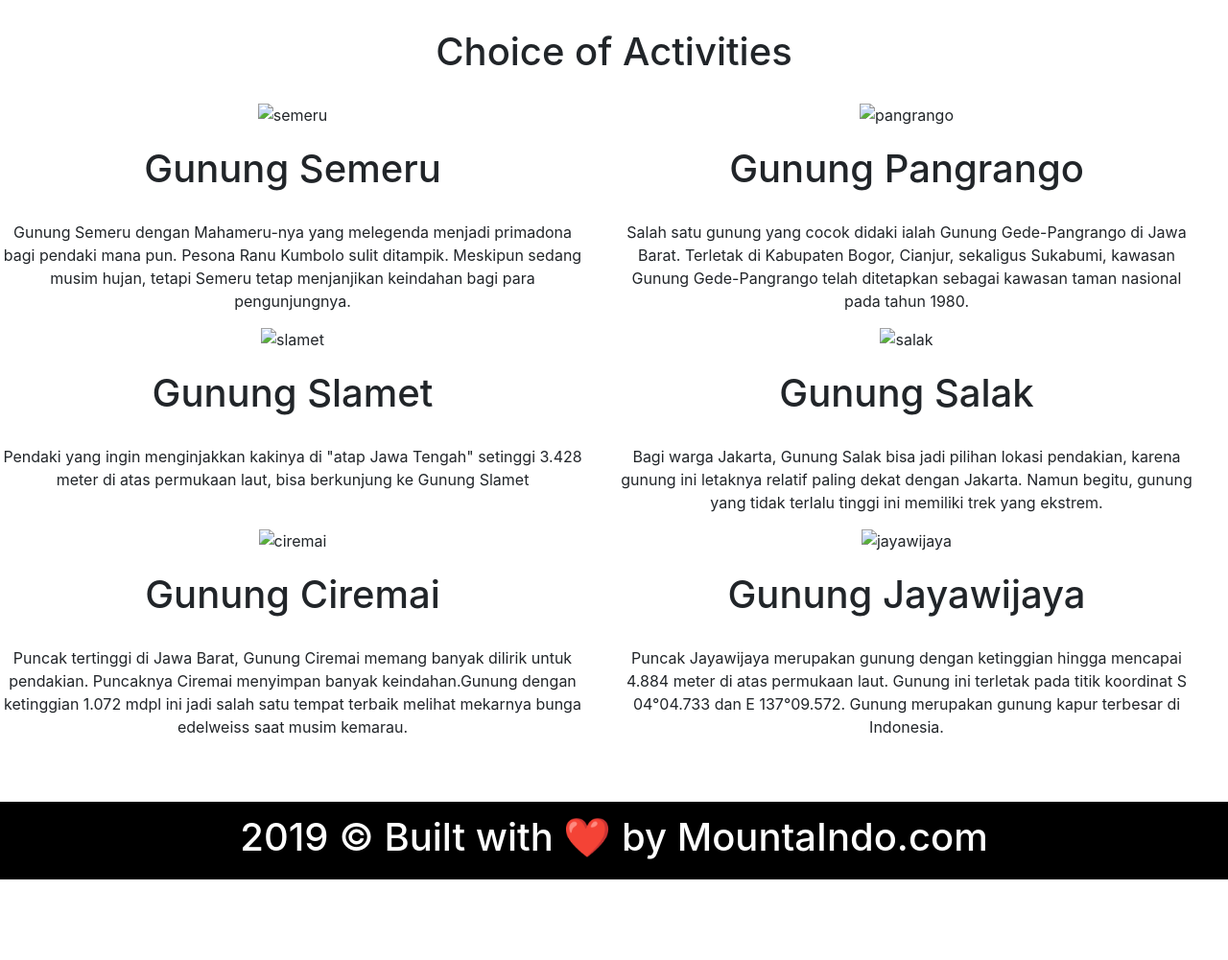
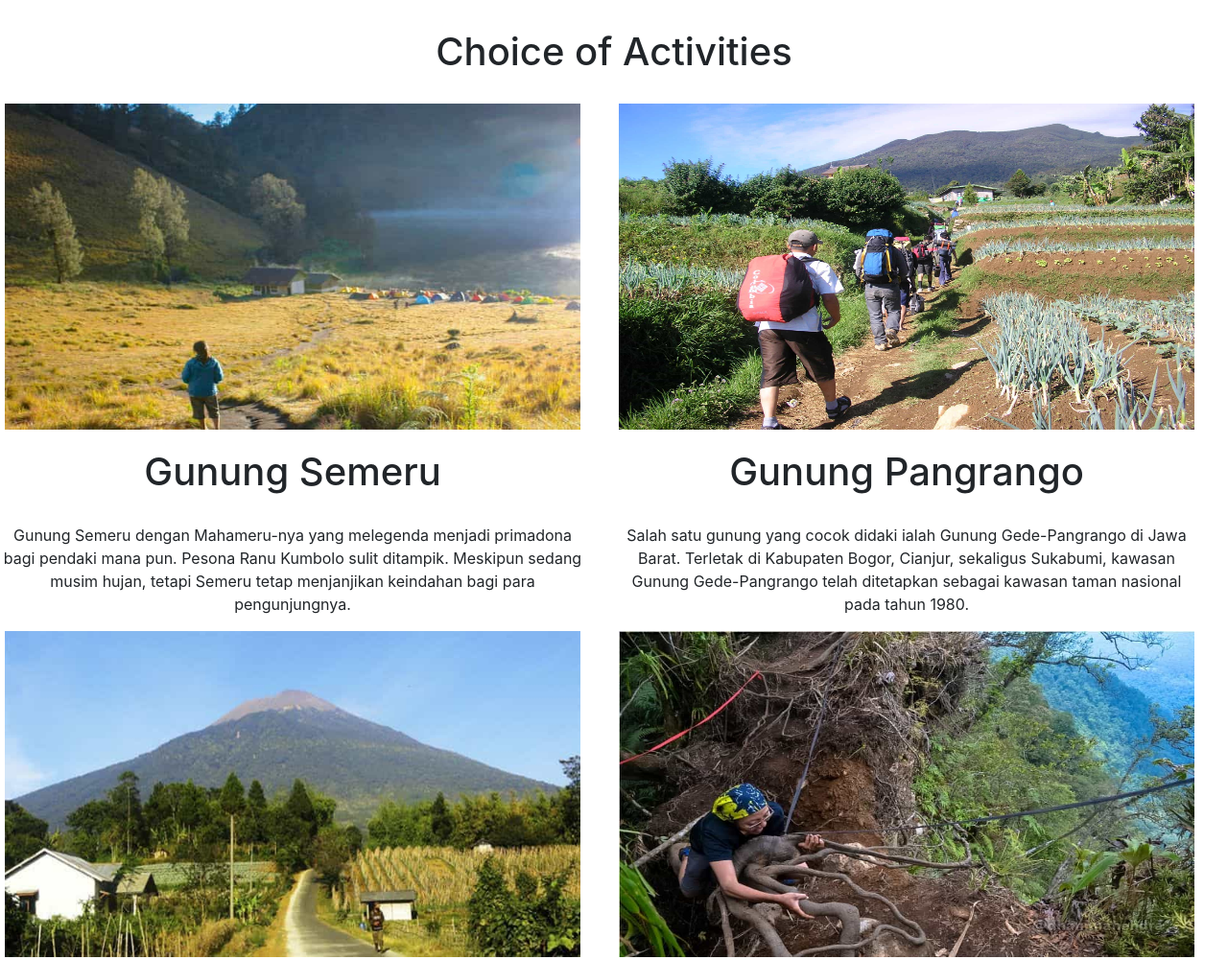
Before and after one commit to haku-team-c/project-team-mountaindo, a plain HTML site: page gallery/index.html in a window 1280 px wide. Shown: the part 792-1793 px from the top of the page at 96% size. Before the commit the page ends 1709 px from the top, so only its background shows below. Drawn offline with nearby package versions, Linux system fonts and the light colour scheme; files whose address does not match are found by name; a web font is replaced by a local one.

Commit message:
fix missed images on gallery

```diff
--- a/gallery/index.html
+++ b/gallery/index.html
@@ -22,7 +22,7 @@
       <div class="row navigation">
         <div class="col-6">
           <a href="../../index.html"
-            ><img src="../images/home/mountaindo.png" alt="MountaIndo"
+            ><img src="../assets/images/home/mountaindo.png" alt="MountaIndo"
           /></a>
         </div>
         <div class="col">
@@ -34,7 +34,10 @@
         </div>
       </div>
       <div class="jumbotron jumbotron-fluid jumbotron-wrapper">
-        <img src="../images/home/mountaindo-white.png" alt="MountaIndo" />
+        <img
+          src="../assets/images/home/mountaindo-white.png"
+          alt="MountaIndo"
+        />
         <p>Wadah bagi pencinta gunung dan semua orang</p>
         <p>untuk berkegiatan di alam bebas, berkontribusi bagi masyarakat,</p>
         <p>serta peduli terhadap pelestarian lingkungan</p>
@@ -46,7 +49,7 @@
       </div>
       <div class="row w-100">
         <div class="col-6 mx-auto">
-          <img src="../images/gallery/semeru.jpg" alt="semeru" />
+          <img src="../assets/images/gallery/semeru.jpg" alt="semeru" />
           <h1>Gunung Semeru</h1>
           <p>
             Gunung Semeru dengan Mahameru-nya yang melegenda menjadi primadona
@@ -56,7 +59,7 @@
           </p>
         </div>
         <div class="col-6 mx-auto">
-          <img src="../images/gallery/pangrango.jpg" alt="pangrango" />
+          <img src="../assets/images/gallery/pangrango.jpg" alt="pangrango" />
           <h1>Gunung Pangrango</h1>
           <p>
             Salah satu gunung yang cocok didaki ialah Gunung Gede-Pangrango di
@@ -68,7 +71,7 @@
       </div>
       <div class="row w-100">
         <div class="col-6 mx-auto">
-          <img src="../images/gallery/slamet.jpg" alt="slamet" />
+          <img src="../assets/images/gallery/slamet.jpg" alt="slamet" />
           <h1>Gunung Slamet</h1>
           <p>
             Pendaki yang ingin menginjakkan kakinya di "atap Jawa Tengah"
@@ -77,7 +80,7 @@
           </p>
         </div>
         <div class="col-6 mx-auto">
-          <img src="../images/gallery/salak.jpg" alt="salak" />
+          <img src="../assets/images/gallery/salak.jpg" alt="salak" />
           <h1>Gunung Salak</h1>
           <p>
             Bagi warga Jakarta, Gunung Salak bisa jadi pilihan lokasi pendakian,
@@ -89,7 +92,7 @@
       </div>
       <div class="row w-100">
         <div class="col-6 mx-auto">
-          <img src="../images/gallery/ciremai.jpg" alt="ciremai" />
+          <img src="../assets/images/gallery/ciremai.jpg" alt="ciremai" />
           <h1>Gunung Ciremai</h1>
           <p>
             Puncak tertinggi di Jawa Barat, Gunung Ciremai memang banyak dilirik
@@ -99,7 +102,7 @@
           </p>
         </div>
         <div class="col-6 mx-auto">
-          <img src="../images/gallery/jayawijaya.jpg" alt="jayawijaya" />
+          <img src="../assets/images/gallery/jayawijaya.jpg" alt="jayawijaya" />
           <h1>Gunung Jayawijaya</h1>
           <p>
             Puncak Jayawijaya merupakan gunung dengan ketinggian hingga mencapai
```
Also changed, not shown: index.html (+0 -1 lines).
